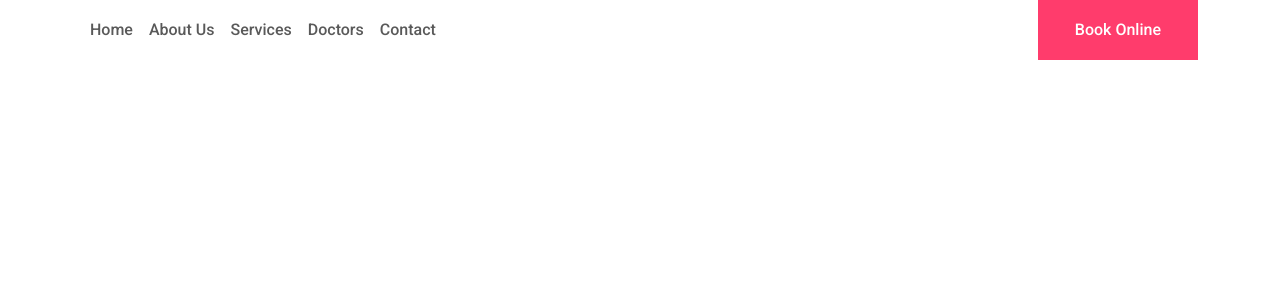
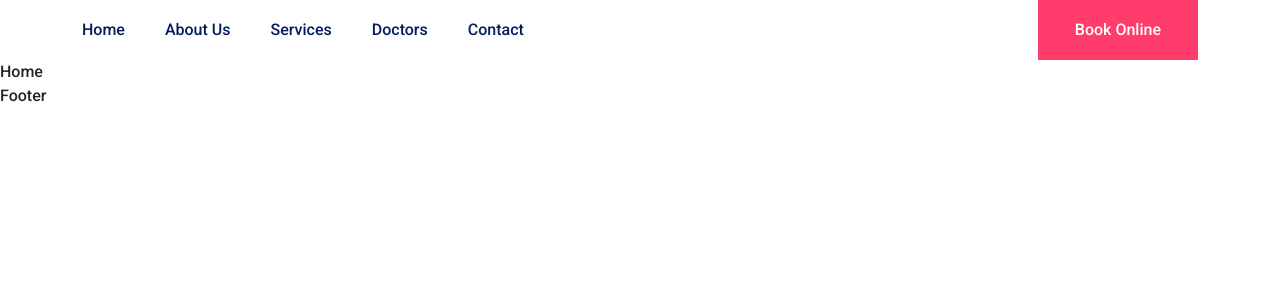
Before and after one commit to grekuu/medical-service, a React (Vite) app: page / in a window 1280 px wide. Shown: the top 300 px of the page. Built offline with nearby package versions, Linux system fonts and the light colour scheme.

Commit message:
feat: Navigation setup

```diff
--- a/package.json
+++ b/package.json
@@ -15,7 +15,8 @@
     "npm": "^9.8.1",
     "react": "^18.2.0",
     "react-bootstrap": "^2.8.0",
-    "react-dom": "^18.2.0"
+    "react-dom": "^18.2.0",
+    "react-router-dom": "^6.15.0"
   },
   "devDependencies": {
     "@types/react": "^18.2.15",
--- a/src/App.tsx
+++ b/src/App.tsx
@@ -1,11 +1,29 @@
 import "bootstrap/dist/css/bootstrap.min.css";
+
+import { BrowserRouter as Router, Route, Routes } from "react-router-dom";
 import "./index.scss";
 import Header from "./pages/components/Header/Header";
+import Footer from "./pages/components/Footer/Footer";
+import Home from "./pages/Home/Home";
+import AboutUs from "./pages/AboutUs/AboutUs";
+import Services from "./pages/Services/Services";
+import Doctors from "./pages/Doctors/Doctors";
+import Contact from "./pages/Contact/Contact";
 
 function App() {
   return (
     <>
-      <Header />
+      <Router>
+        <Header />
+        <Routes>
+          <Route path="/" element={<Home />}></Route>
+          <Route path="/about" element={<AboutUs />}></Route>
+          <Route path="/services" element={<Services />}></Route>
+          <Route path="/doctors" element={<Doctors />}></Route>
+          <Route path="/contact" element={<Contact />}></Route>
+        </Routes>
+        <Footer />
+      </Router>
     </>
   );
 }
--- a/src/pages/components/Header/Header.tsx
+++ b/src/pages/components/Header/Header.tsx
@@ -1,6 +1,7 @@
 import Container from "react-bootstrap/Container";
 import Nav from "react-bootstrap/Nav";
 import Navbar from "react-bootstrap/Navbar";
+import { Link } from "react-router-dom";
 
 import "./header.scss";
 
@@ -11,14 +12,16 @@ const Header = () => {
         <Navbar.Toggle aria-controls="basic-navbar-nav" />
         <Navbar.Collapse id="basic-navbar-nav">
           <Nav className="me-auto navigation">
-            <Nav.Link href="#home">Home</Nav.Link>
-            <Nav.Link href="#aboutUs">About Us</Nav.Link>
-            <Nav.Link href="#services">Services</Nav.Link>
-            <Nav.Link href="#doctors">Doctors</Nav.Link>
-            <Nav.Link href="#contact">Contact</Nav.Link>
+            <Link to="/">Home</Link>
+            <Link to="/about">About Us</Link>
+            <Link to="/services">Services</Link>
+            <Link to="/doctors">Doctors</Link>
+            <Link to="/contact">Contact</Link>
           </Nav>
           <Navbar.Collapse className="justify-content-end">
-            <button className="book-btn">Book Online</button>
+            <button className="book-btn">
+              <Link to="/contact">Book Online</Link>
+            </button>
           </Navbar.Collapse>
         </Navbar.Collapse>
       </Container>
--- a/src/pages/components/Header/header.scss
+++ b/src/pages/components/Header/header.scss
@@ -3,6 +3,10 @@
 
   .navigation {
     a {
+      text-decoration: none;
+      color: #041c5e;
+      margin-right: 40px;
+
       &:hover,
       &:focus {
         color: #3a6fff;
@@ -15,10 +19,14 @@
     font-weight: 500;
     border: none;
     background-color: #ff3c6c;
-    color: white;
     font-size: 16px;
     padding: 18px 37px 18px 37px;
     transition: all 0.4s ease;
+
+    a {
+      color: white;
+      text-decoration: none;
+    }
 
     &:hover {
       background-color: #406cfc;
```
Also changed, not shown: 1 other file (tests, documents, lock files or other folders).
